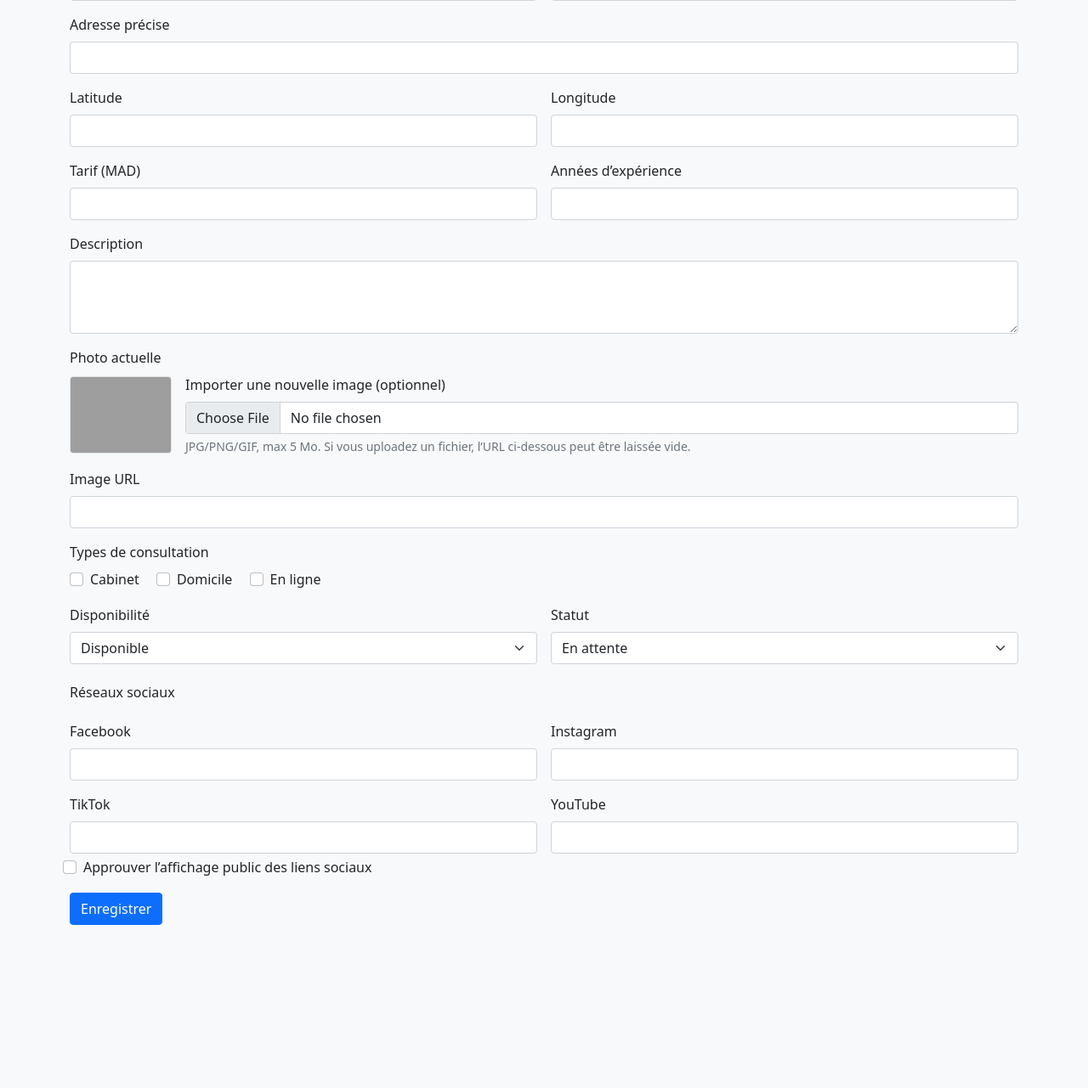
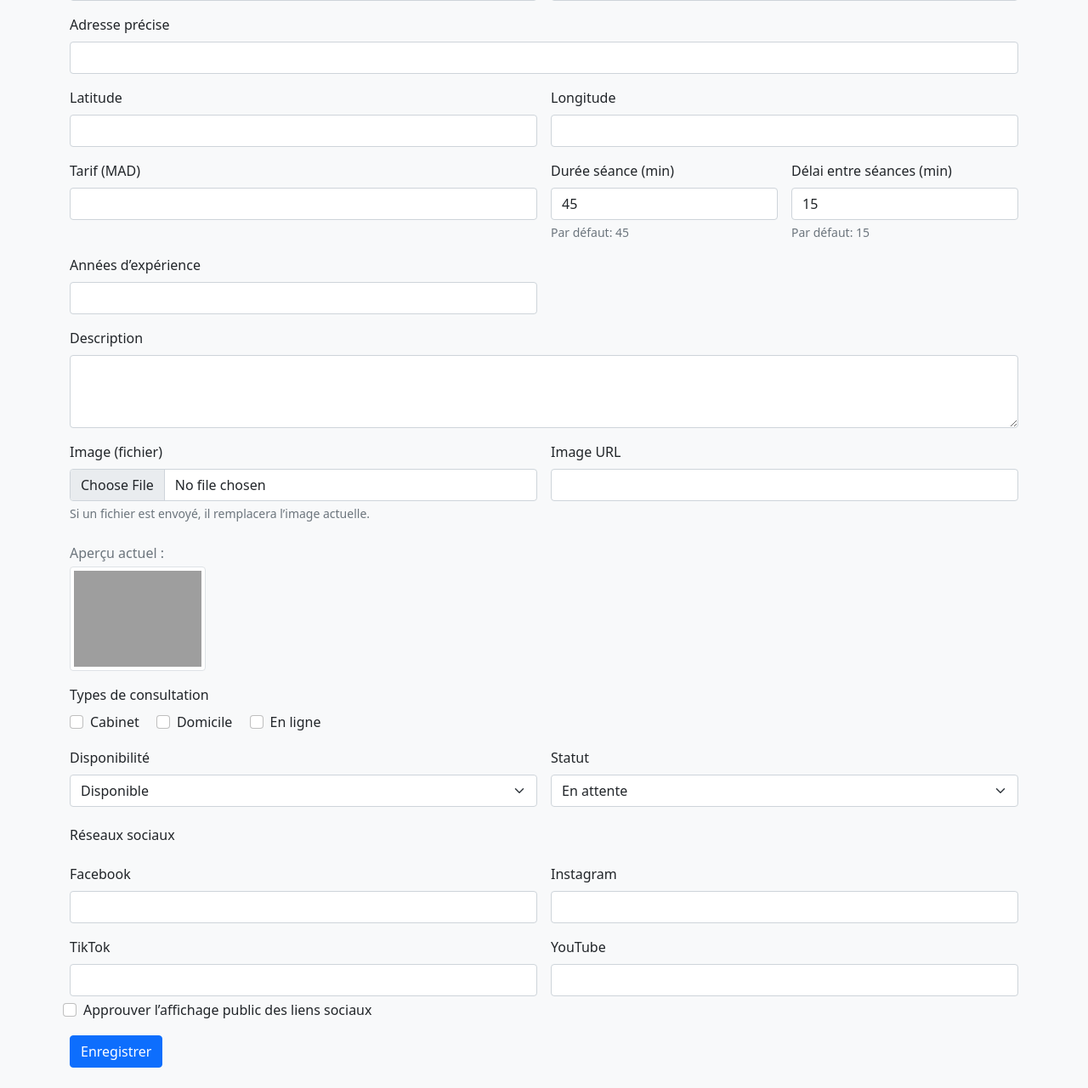
Before and after one commit to asccof/lumia-project-principale, a Flask app: template templates/edit_product.html in a window 1280 px wide. Shown: the part 233-1514 px from the top of the page at 85% size. Before the commit the page ends 1322 px from the top, so only its background shows below. Run offline with Flask 3, Linux system fonts and the light colour scheme; the template is opened without the code that fills it, so the values that code supplies are empty; some libraries are stand-ins or nearby versions; grey boxes are pictures that could not be loaded.

Commit message:
Update edit_product.html

```diff
--- a/templates/edit_product.html
+++ b/templates/edit_product.html
@@ -13,7 +13,7 @@
     <a class="btn btn-outline-secondary" href="{{ url_for('admin.admin_products') }}">← Retour</a>
   </div>
 
-  <!-- Ajout: enctype pour permettre l'upload de fichier, sinon inchangé -->
+  <!-- IMPORTANT: enctype pour upload -->
   <form method="post" enctype="multipart/form-data">
     {% if csrf_token is defined %}<input type="hidden" name="csrf_token" value="{{ csrf_token() }}">{% endif %}
     <div class="row g-3">
@@ -58,6 +58,17 @@
         <input name="consultation_fee" type="number" step="0.01" class="form-control" value="{{ professional.consultation_fee }}">
       </div>
 
+      <div class="col-md-3">
+        <label class="form-label">Durée séance (min)</label>
+        <input name="consultation_duration_minutes" type="number" min="5" max="240" class="form-control" value="{{ professional.consultation_duration_minutes or 45 }}">
+        <div class="form-text">Par défaut: 45</div>
+      </div>
+      <div class="col-md-3">
+        <label class="form-label">Délai entre séances (min)</label>
+        <input name="buffer_between_appointments_minutes" type="number" min="0" max="120" class="form-control" value="{{ professional.buffer_between_appointments_minutes or 15 }}">
+        <div class="form-text">Par défaut: 15</div>
+      </div>
+
       <div class="col-md-6">
         <label class="form-label">Années d’expérience</label>
         <input name="experience_years" type="number" min="0" class="form-control" value="{{ professional.experience_years }}">
@@ -68,28 +79,20 @@
         <textarea name="description" rows="3" class="form-control">{{ professional.description }}</textarea>
       </div>
 
-      <!-- Bloc aperçu + ajout du champ fichier, totalement optionnel -->
-      <div class="col-12">
-        <label class="form-label d-block">Photo actuelle</label>
-        <div class="d-flex align-items-center gap-3">
-          <img
-            src="{{ url_for('profile_photo', professional_id=professional.id) }}"
-            alt="Photo actuelle"
-            class="rounded border"
-            style="max-width:120px; max-height:120px; object-fit:cover">
-          <div class="flex-grow-1">
-            <label class="form-label">Importer une nouvelle image (optionnel)</label>
-            <input type="file" name="image_file" accept="image/*" class="form-control">
-            <div class="form-text">
-              JPG/PNG/GIF, max 5&nbsp;Mo. Si vous uploadez un fichier, l’URL ci-dessous peut être laissée vide.
-            </div>
-          </div>
-        </div>
+      <div class="col-md-6">
+        <label class="form-label">Image (fichier)</label>
+        <input name="image_file" type="file" accept=".jpg,.jpeg,.png,.gif" class="form-control">
+        <div class="form-text">Si un fichier est envoyé, il remplacera l’image actuelle.</div>
       </div>
-
-      <div class="col-12">
+      <div class="col-md-6">
         <label class="form-label">Image URL</label>
         <input name="image_url" class="form-control" value="{{ professional.image_url }}">
+      </div>
+      <div class="col-12">
+        <div class="mt-2">
+          <span class="d-block text-muted mb-1">Aperçu actuel&nbsp;:</span>
+          <img src="{{ url_for('profile_photo', professional_id=professional.id) }}" alt="Photo" class="img-thumbnail" style="max-width:160px;">
+        </div>
       </div>
 
       <div class="col-12">
```
